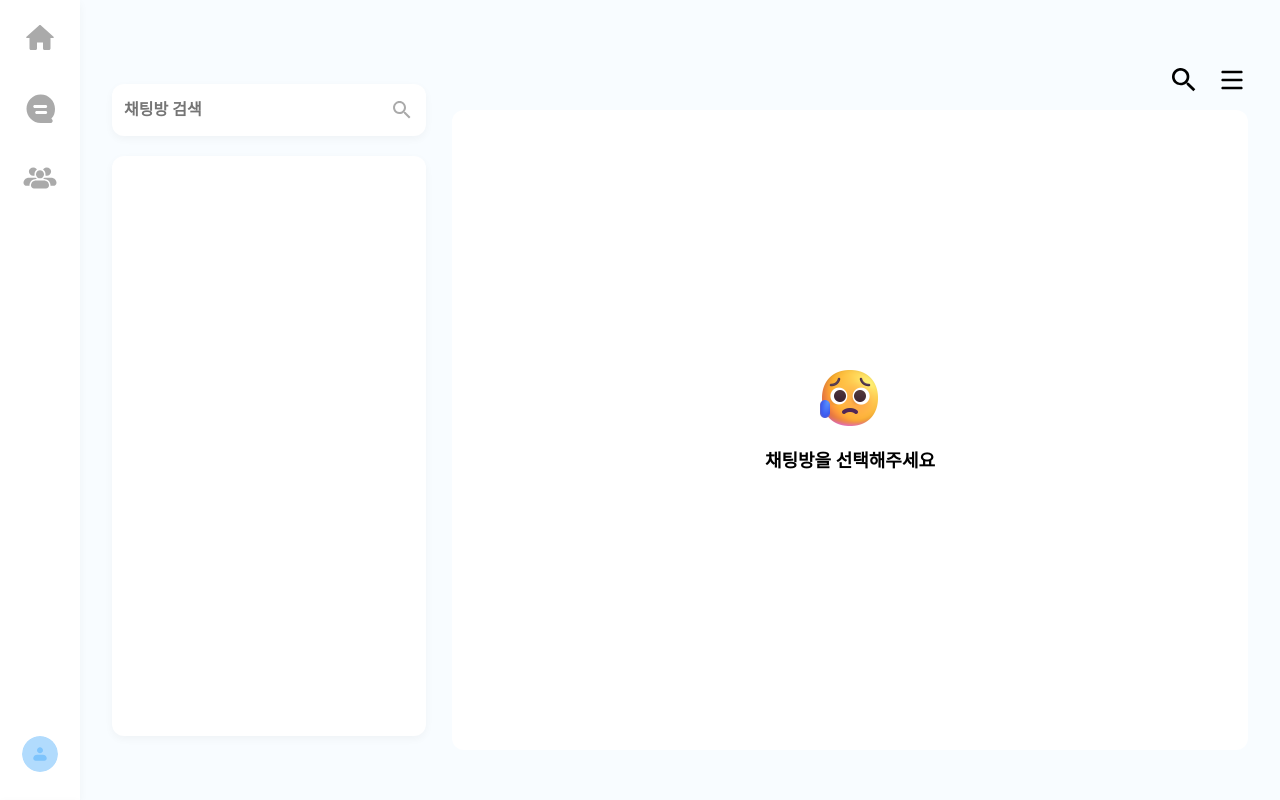
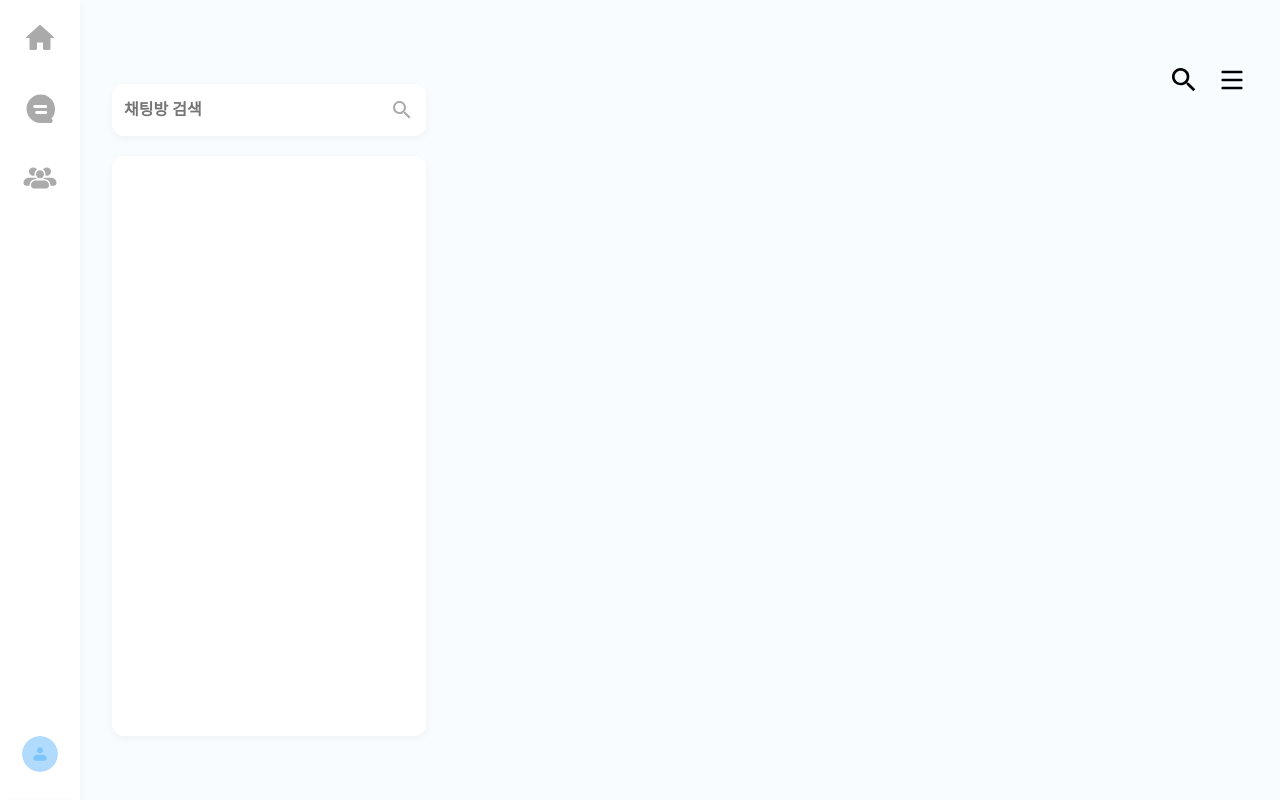
Before and after one commit to apeun-gidaechi/seugi-desktop, a React (Vite) app: page /Chat in a window 1280 px wide. Shown: the top 800 px of the page. Built offline with nearby package versions, Linux system fonts and the light colour scheme; the HTML template or start-up script is replaced by a standard one.

Commit message:
fix :: 삼항연산자에러? 무한로딩

```diff
--- a/src/pages/chat/chat.tsx
+++ b/src/pages/chat/chat.tsx
@@ -2,13 +2,14 @@ import React, { useState } from "react";
 import * as S from "@/pages/chat/chat.style";
 import SideBar from "@/components/common/sidebar/sidebar";
 import UnChatRoom from '@/components/common/chatRoom/unSelect/index';
-import Selected from '@/components/common/chatRoom/Selected/index';
+
 import Layer from '@/components/layer/chat/index';
 
 const Chat: React.FC = () => {
   const [selectedChatRoom, setSelectedChatRoom] = useState<string | null>(null);
 
   const handleSelectChatRoom = (room: string) => {
+    console.log('1')
     setSelectedChatRoom(room);
     console.log("Selected chat room:", room)
   };
@@ -17,11 +18,7 @@ const Chat: React.FC = () => {
     <S.ChatContainer>
       <Layer />
       <SideBar onSelectChatRoom={handleSelectChatRoom} />
-      {selectedChatRoom ? (
-        <Selected roomName={selectedChatRoom} />
-      ) : (
-        <UnChatRoom />
-      )}
+
     </S.ChatContainer>
   );
 };
```
